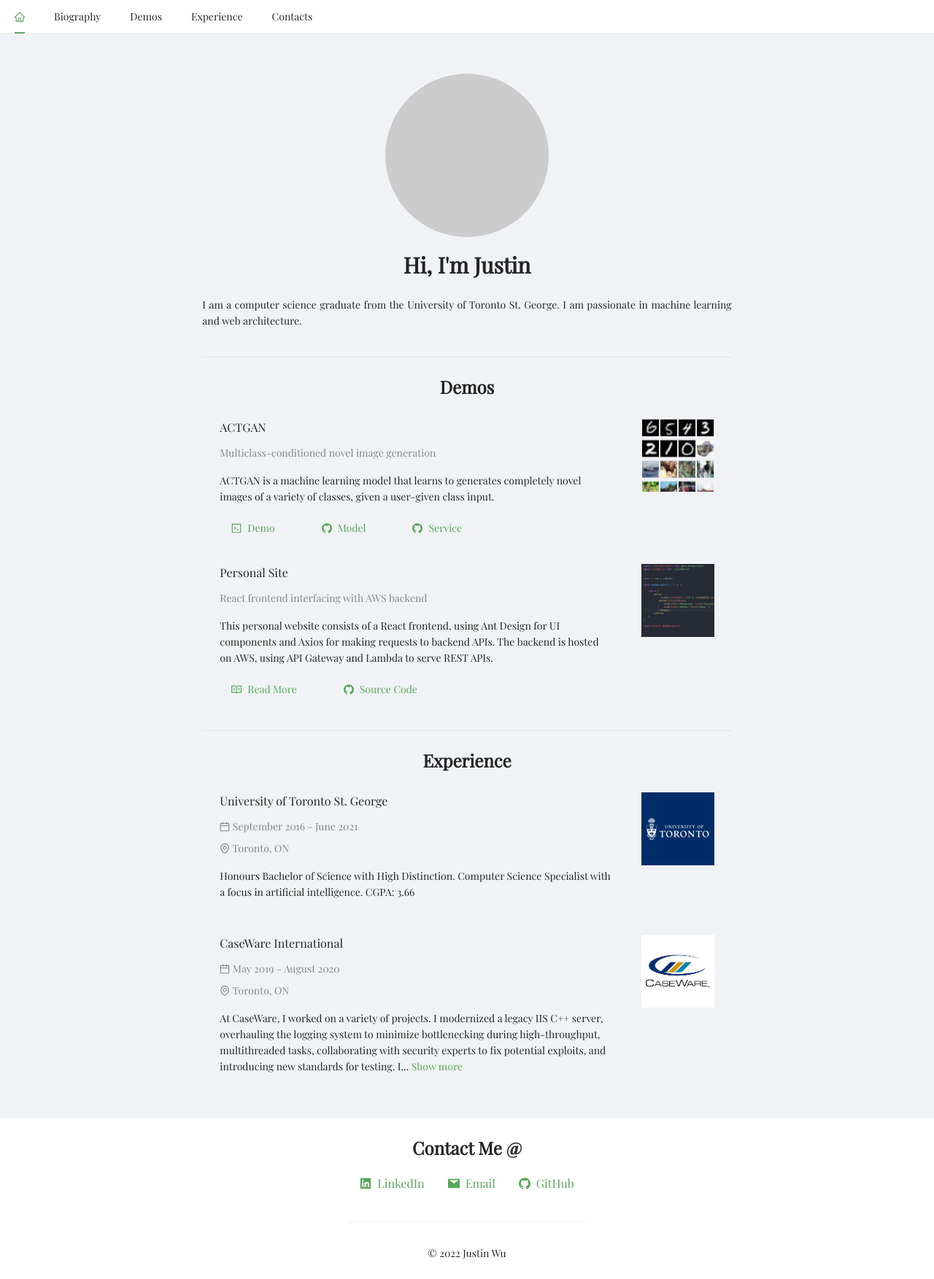
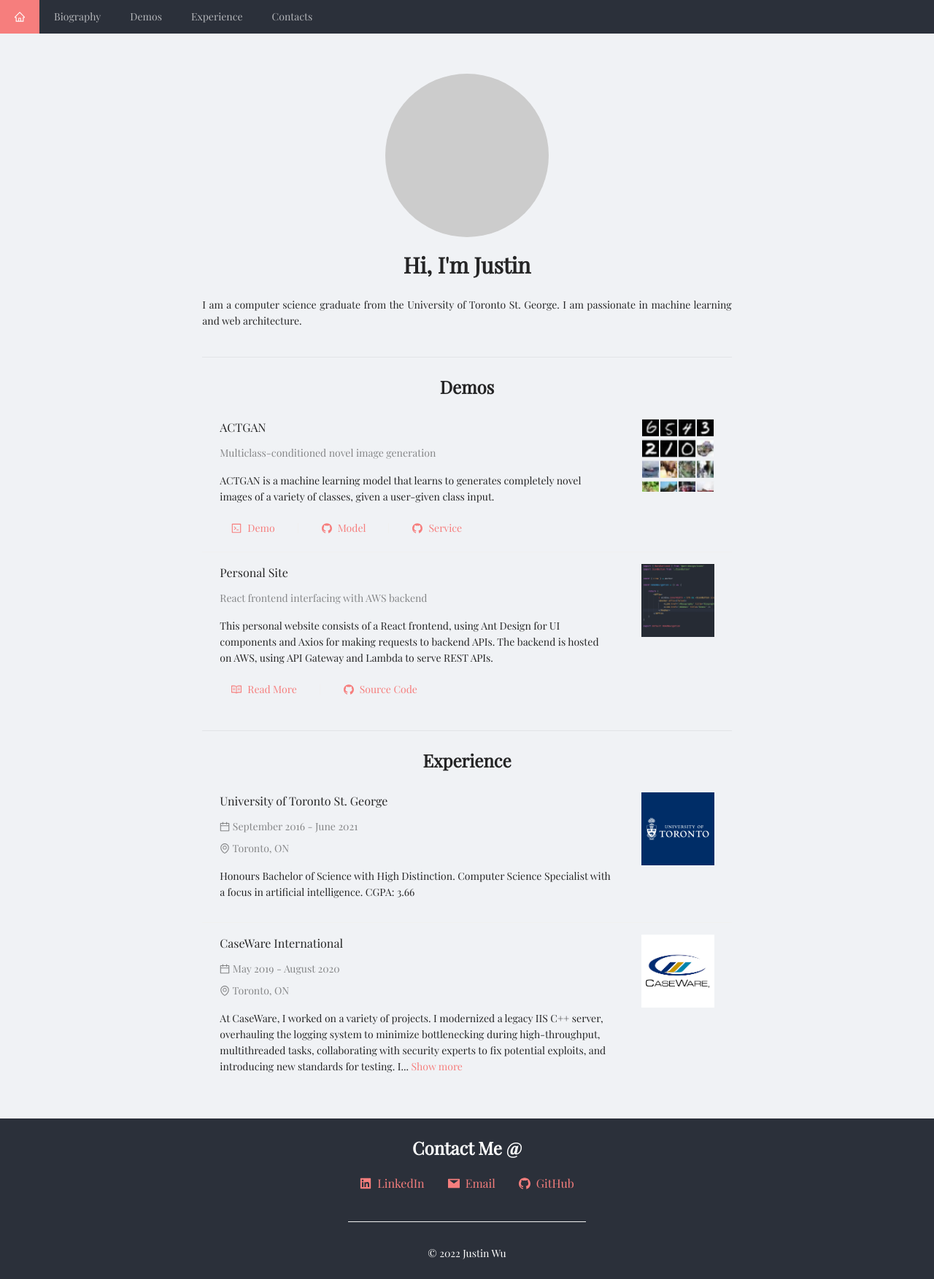
Before and after one commit to JustinLokHinWu/Personal-Site-Frontend, a React (Create React App) app: page / in a window 1280 px wide. Shown: the whole page at 73% size. Built offline with nearby package versions, Linux system fonts and the light colour scheme.

Commit message:
Changed UI color palette

```diff
--- a/craco.config.js
+++ b/craco.config.js
@@ -7,7 +7,11 @@ module.exports = {
         options: {
             lessLoaderOptions: {
                 lessOptions: {
-                    modifyVars: { '@primary-color': '#57a75a' },
+                    modifyVars: {
+                        '@primary-color': '#F67E7D',
+                        '@layout-header-background': '#2B303A',
+                        '@layout-footer-background': '@layout-header-background'
+                    },
                     javascriptEnabled: true,
                 },
             },
--- a/src/App.js
+++ b/src/App.js
@@ -17,14 +17,13 @@ function App() {
             <HeaderMenu />
           </Affix>
           <Col
-            className="site-layout-background"
             xs={24} sm={24} md={20} lg={18} xl={16}
             style={{ padding: '30px 5%', minHeight: 380, margin: 'auto'}}
           >
             <ContentRoutes />
           </Col>
           </Content>
-        <Footer style={{ textAlign: 'center', backgroundColor: 'white' }}><PageFooter /></Footer>
+        <Footer className='dark-theme' style={{ textAlign: 'center' }}><PageFooter /></Footer>
       </Layout>
     </BrowserRouter>
   );
--- a/src/App.less
+++ b/src/App.less
@@ -30,69 +30,14 @@
   transition: opacity 500ms ease-out;
 }
 
-/* .page {
-  position: absolute;
-  left: 15px;
-  right: 15px;
-} */
-
-/* .page-enter {
-  opacity: 0;
-  transform: scale(1.1);
+.dark-theme {
+  color: @text-color-inverse;
 }
 
-.page-enter-active {
-  opacity: 1;
-  transform: scale(1);
-  transition: opacity 300ms, transform 300ms;
+.dark-theme .ant-typography {
+  color: @text-color-inverse
 }
 
-.page-exit {
-  opacity: 1;
-  transform: scale(1);
+.dark-theme .ant-divider {
+  background-color: @text-color-inverse
 }
-
-.page-exit-active {
-  opacity: 0;
-  transform: scale(0.9);
-  transition: opacity 300ms, transform 300ms;
-} */
-
-/* .App {
-  text-align: center;
-}
-
-.App-logo {
-  height: 40vmin;
-  pointer-events: none;
-}
-
-@media (prefers-reduced-motion: no-preference) {
-  .App-logo {
-    animation: App-logo-spin infinite 20s linear;
-  }
-}
-
-.App-header {
-  background-color: #282c34;
-  min-height: 100vh;
-  display: flex;
-  flex-direction: column;
-  align-items: center;
-  justify-content: center;
-  font-size: calc(10px + 2vmin);
-  color: white;
-}
-
-.App-link {
-  color: #61dafb;
-}
-
-@keyframes App-logo-spin {
-  from {
-    transform: rotate(0deg);
-  }
-  to {
-    transform: rotate(360deg);
-  }
-} */
--- a/src/components/HeaderMenu.js
+++ b/src/components/HeaderMenu.js
@@ -29,7 +29,7 @@ const HeaderMenu = () => {
 
     return (
         <Menu
-            theme='light'
+            theme='dark'
             mode='horizontal'
         >
             <Menu.Item
```
